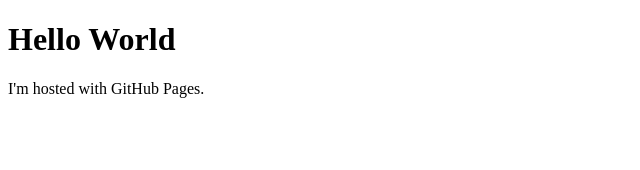
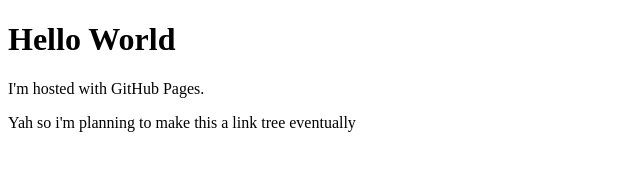
Before and after one commit to NikkiBCodes/nikkibcodes.github.io, a plain HTML site: page index.html in a window 1280 px wide. Shown: the whole page, without its empty margins (0-640 px from the left). Drawn offline with Linux system fonts and the light colour scheme.

Commit message:
Update index.html

```diff
--- a/index.html
+++ b/index.html
@@ -3,5 +3,6 @@
 <body>
 <h1>Hello World</h1>
 <p>I'm hosted with GitHub Pages.</p>
+<p>Yah so i'm planning to make this a link tree eventually</p>
 </body>
 </html>
```
